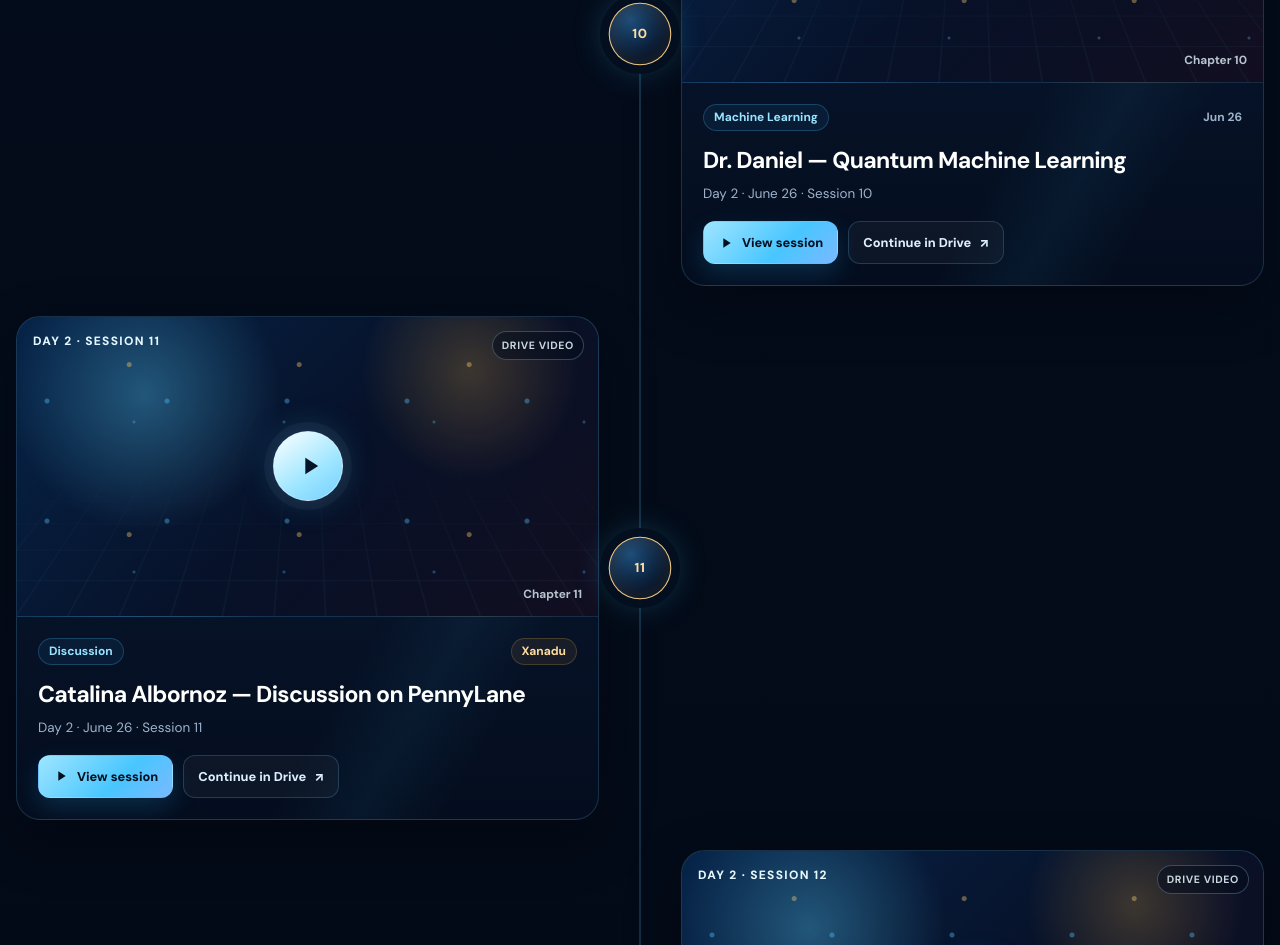
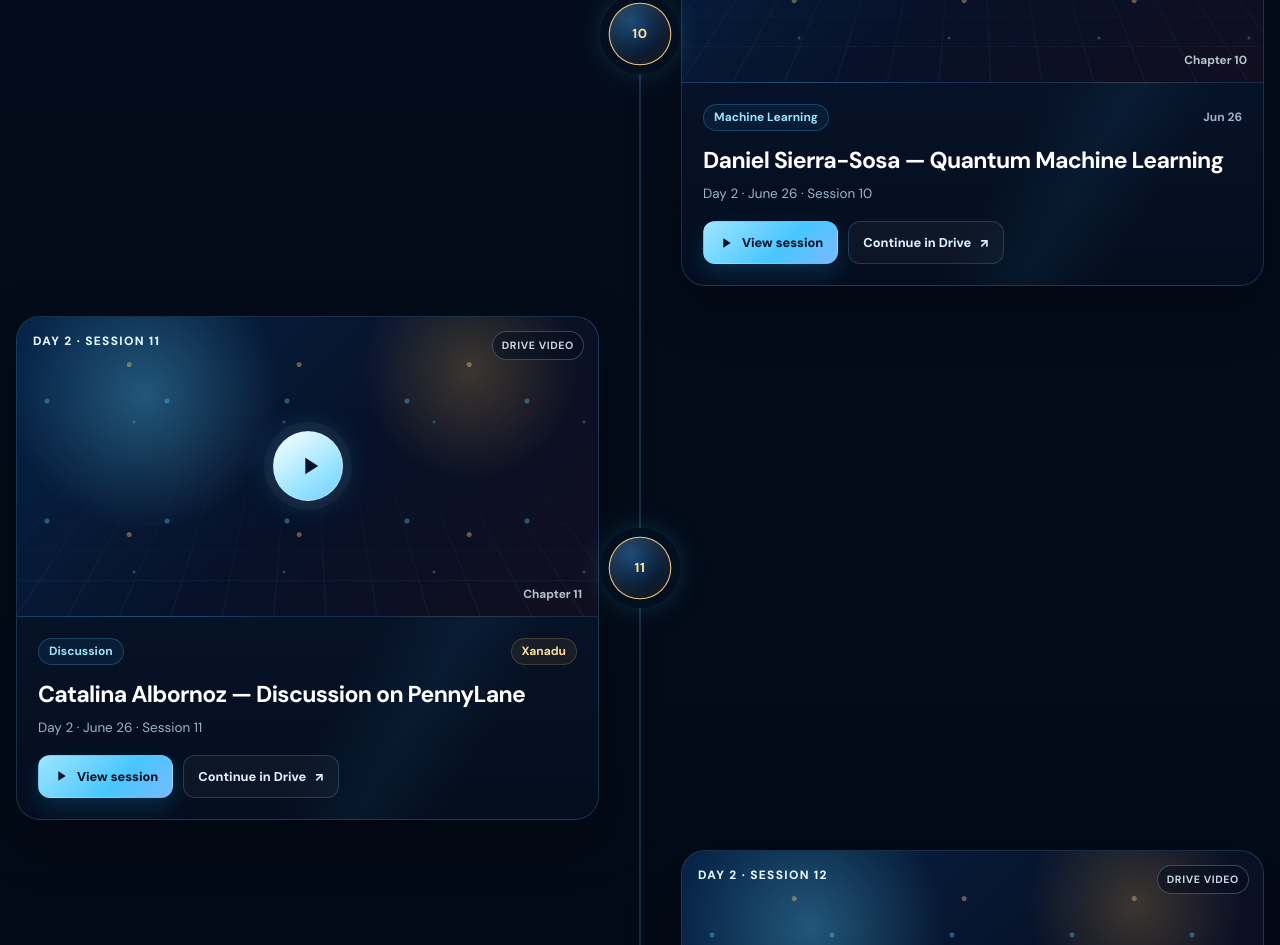
Before and after one commit to basuarya/NSF-EPSCoR-DART-UALR-quantum-workshop-2026, a plain HTML site: page index.html in a window 1280 px wide. Shown: the part 10720-11665 px from the top of the page. Drawn offline with Linux system fonts and the light colour scheme; animation ran at ten frames a second.

Commit message:
Update speaker details for Quantum Machine Learning

```diff
--- a/index.html
+++ b/index.html
@@ -1943,7 +1943,7 @@
           { label: 'Dr. Mariofanna Milanova & Hadi Rashid — Research Talk', institution: 'UALR', type: 'Research Talk', id: '1e7Zya9rBcn4YAyBu-5zbfGlKp5BYwQVj', sourceTitle: 'Day 2 - Dr. Mariofanna Milanova and Hadi Rashid - Research Talk (UALR).mp4' },
           { label: 'Dr. Vicente Leyton-Ortega', institution: 'ORNL', type: 'Featured Talk', id: '19jxNhjviXaRY2PlFCt9SrolDAFcd1giC', sourceTitle: 'Day 2- Vicente (ORNL).mp4' },
           { label: 'Jack Chan & Wei Ling Neo — Quantum Cryptography', institution: 'Fortinet', type: 'Cryptography', id: '10OMRQnjxpw90GaHjeRSaLviYWiMatTE3', sourceTitle: 'Day 2 - Jack Chan and Wei Ling Neo - Quantum Cryptography(Fortinet).mp4' },
-          { label: 'Dr. Daniel — Quantum Machine Learning', institution: '', type: 'Machine Learning', id: '1KWaRHNceIZdquBY87TYcRKVeYbnyVRpd', sourceTitle: 'Day 2 - Dr. Daniel Quantum ML.mp4' },
+          { label: 'Daniel Sierra-Sosa — Quantum Machine Learning', institution: '', type: 'Machine Learning', id: '1KWaRHNceIZdquBY87TYcRKVeYbnyVRpd', sourceTitle: 'Day 2 - Dr. Daniel Quantum ML.mp4' },
           { label: 'Catalina Albornoz — Discussion on PennyLane', institution: 'Xanadu', type: 'Discussion', id: '1jobK-lmKOrZyplfR3Vp3taZiJwxyTQOY', sourceTitle: 'Day 2 - Catalina Albornoz - Discussion on PennyLane (Xanadu).mp4' },
           { label: 'Dr. Kaidong Peng — Quantum Nano Talk', institution: 'MIT', type: 'Nanoscience', id: '16kLI9qzcHVgjZfnBWLwvjVq5wskcxACw', sourceTitle: 'Day 2 - Dr. Kaiding Peng-Quantum nano Talk (MIT).mp4' },
           { label: 'Dr. Steven Girvin', institution: 'Yale', type: 'Featured Talk', id: '1iMnWHZML3jOljJXQTrKGztCzVJDLdQ-b', sourceTitle: 'Day 2 - Dr. Steven Girvin (Yale).mp4' },
```
